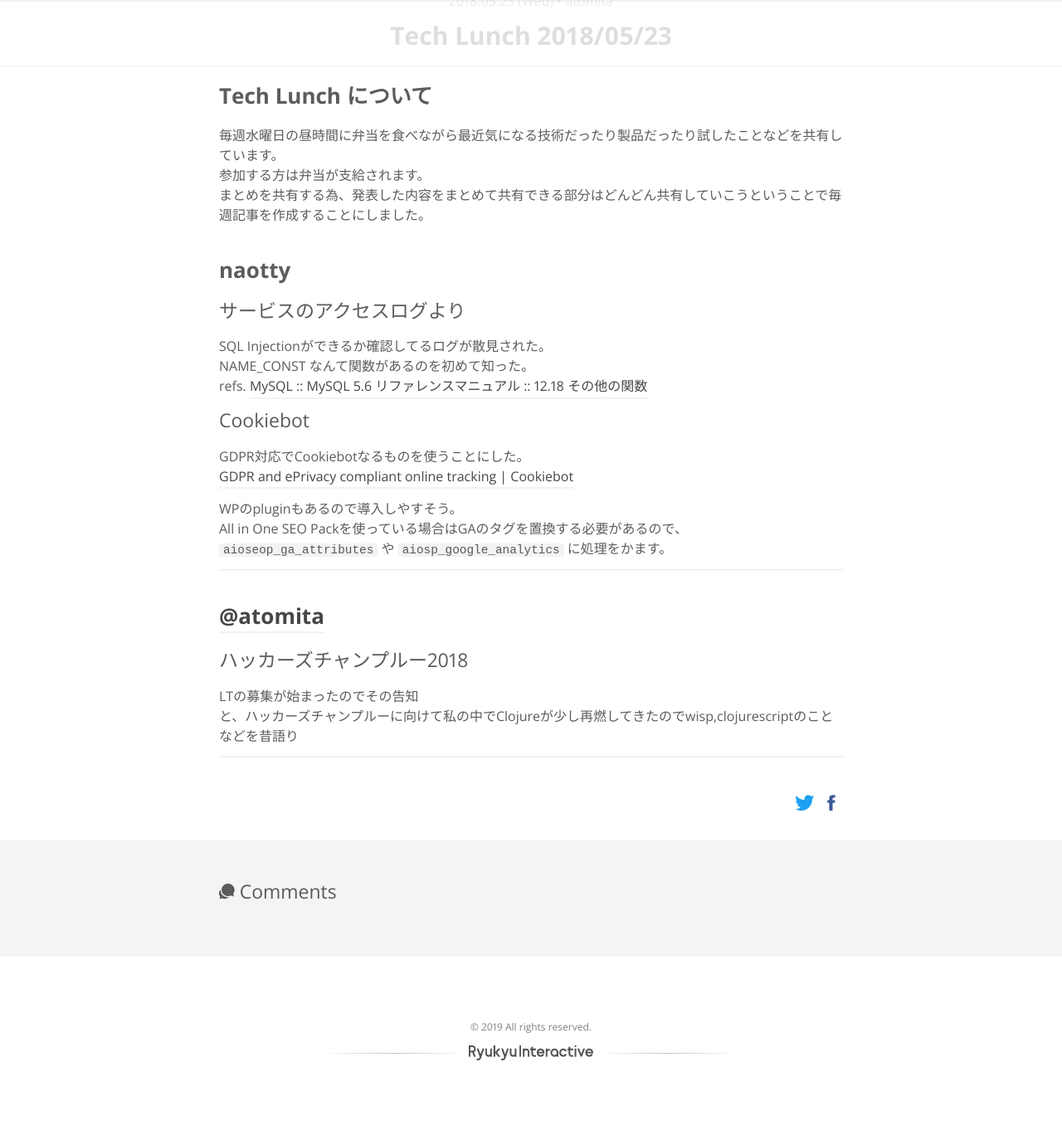
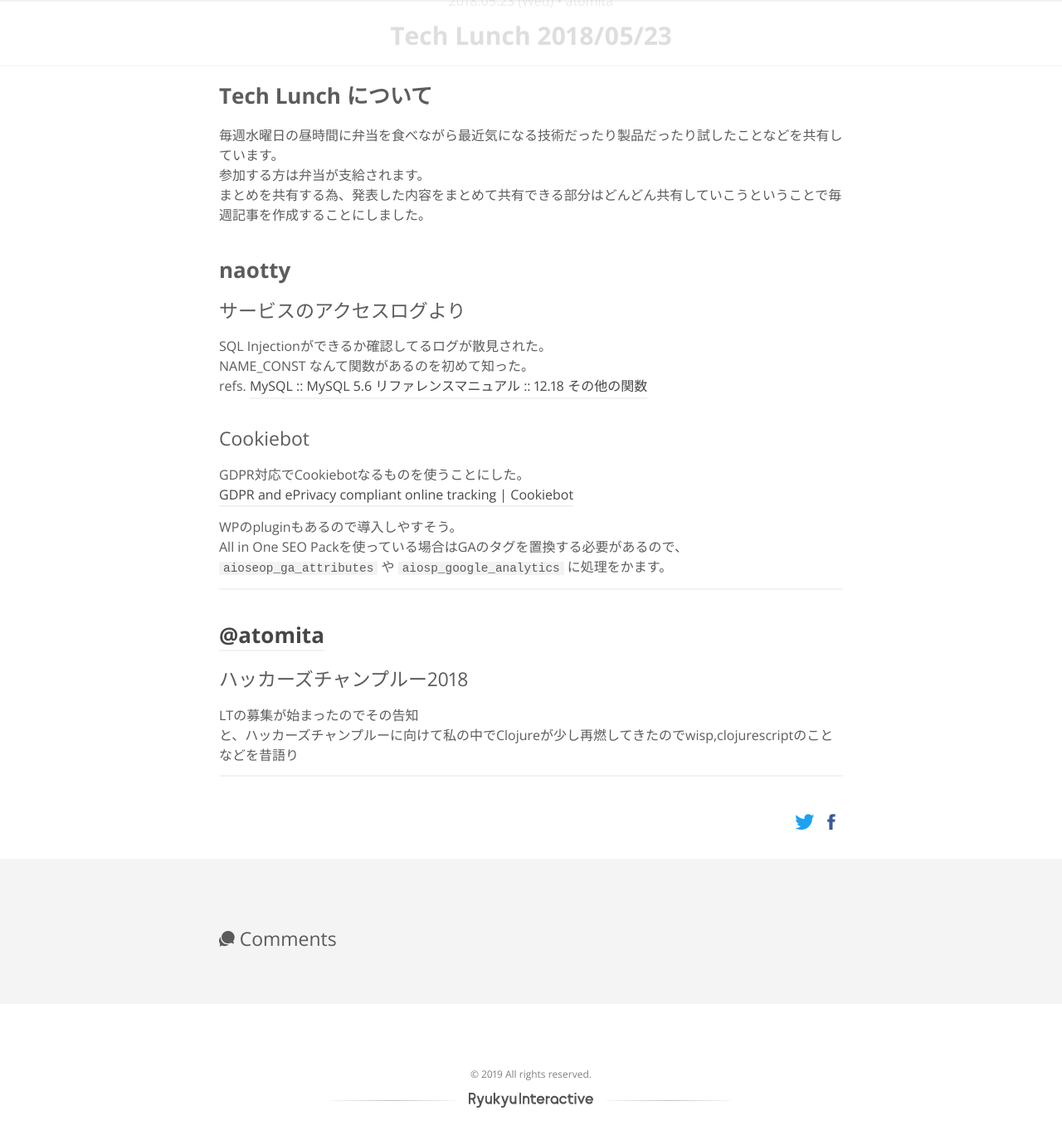
Before and after one commit to RyukyuInteractive/tech.ryukyu-i.co.jp, a Jekyll site: the page built from _posts/2018-05-23-tech-lunch-20180523.md, in a window 1280 px wide and 1400 px high, scrolled down 228 px. Shown: the top 1374 px of the window at 83% size. Built offline with Jekyll 4.4.1, drawn with Linux system fonts in a browser that asks for light colours; a script that is not in the unit is left out; comment, search, counter and statistics services are not loaded; before the commit the page ends 1571 px from its top, so only the background shows below that.

Commit message:
Update main.css

```diff
--- a/assets/css/main.css
+++ b/assets/css/main.css
@@ -288,6 +288,22 @@ h4 {
 h5,
 h6 {
   font-size: 1rem;
+}
+
+h2,
+h3,
+h4,
+h5,
+h6 {
+  margin-top: 1.5em;
+}
+
+h1 + h2,
+h2 + h3,
+h3 + h4,
+h4 + h5,
+h5 + h6 {
+  margin-top: 0;
 }
 
 p {
```
